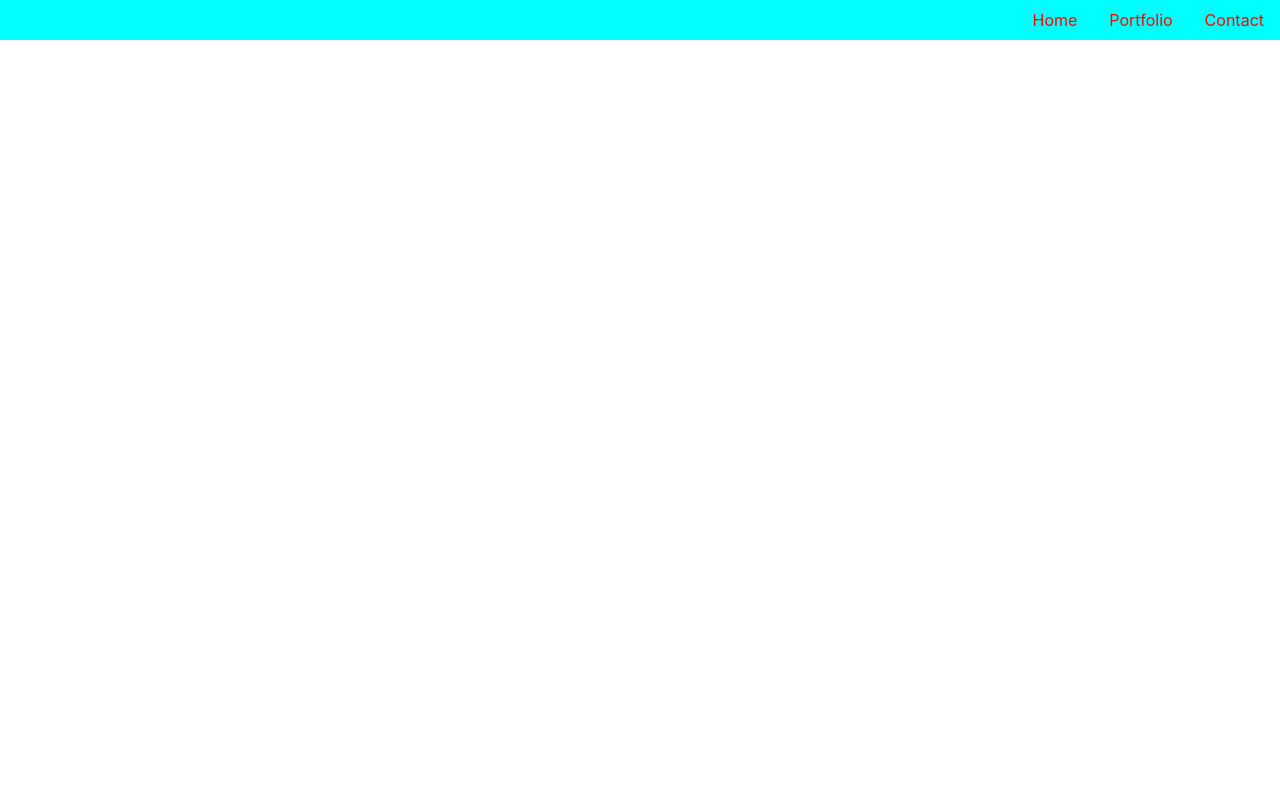
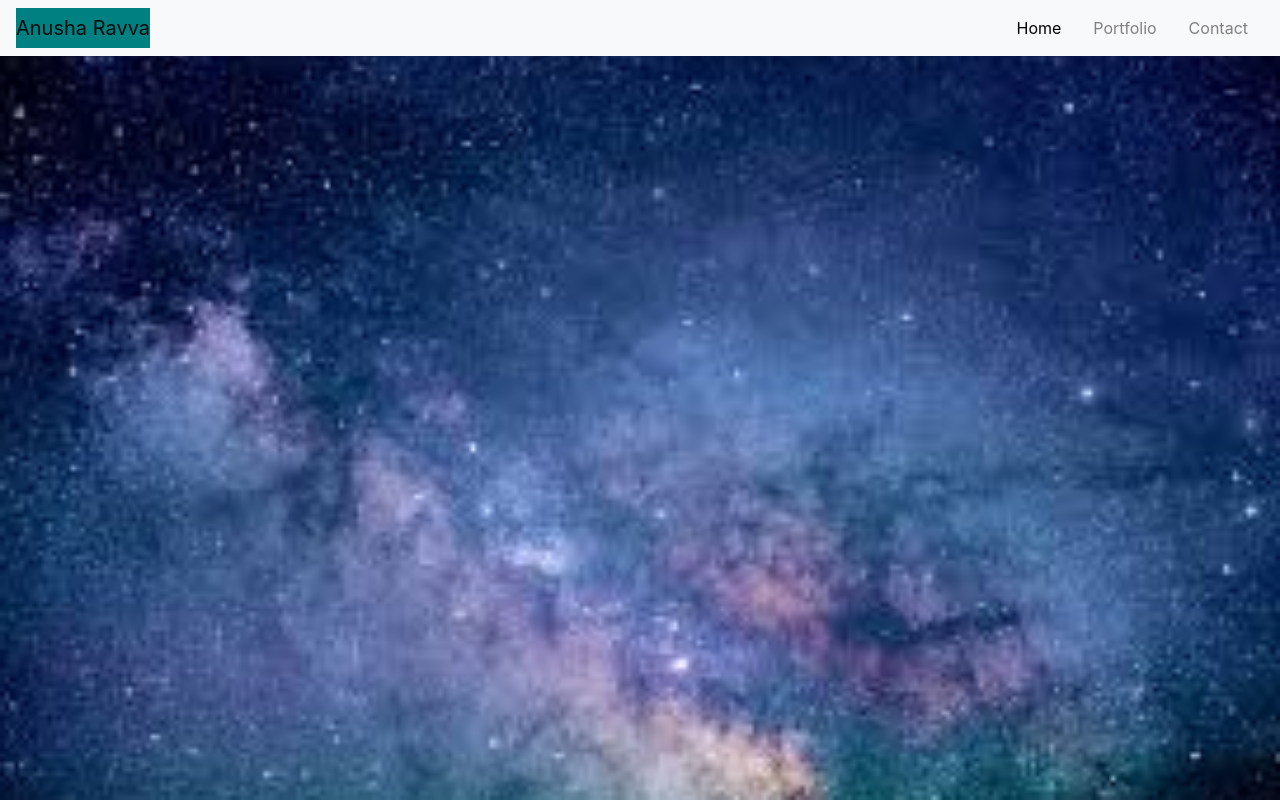
Before and after one commit to anurav18/ResponsivePortfolio, a plain HTML site: page index.html in a window 1280 px wide. Drawn offline with nearby package versions, Linux system fonts and the light colour scheme.

Commit message:
Navbar and Background-image set up

```diff
--- a/index.html
+++ b/index.html
@@ -8,10 +8,12 @@
     <link rel="stylesheet" href="style.css">
     <link rel="stylesheet" href="https://stackpath.bootstrapcdn.com/bootstrap/4.5.2/css/bootstrap.min.css" integrity="sha384-JcKb8q3iqJ61gNV9KGb8thSsNjpSL0n8PARn9HuZOnIxN0hoP+VmmDGMN5t9UJ0Z" crossorigin="anonymous">
 </head>
-<body>
-    <ul class="nav justify-content-end">
+<body class="body-image">
+    <nav class="navbar navbar-light bg-light">
+      <a class="navbar-brand" href="index.html">Anusha Ravva</a>
+      <ul class="nav justify-content-end">
         <li class="nav-item">
-          <a class="nav-link active" href="#">Home</a>
+          <a class="nav-link active" href="index.html">Home</a>
         </li>
         <li class="nav-item">
           <a class="nav-link" href="portfolio.html">Portfolio</a>
@@ -19,6 +21,8 @@
         <li class="nav-item">
           <a class="nav-link" href="contact.html">Contact</a>
         </li>
-      </ul>
+        </ul>
+      </nav>
+
 </body>
 </html>
--- a/style.css
+++ b/style.css
@@ -1,7 +1,27 @@
 .nav{
-    background-color: aqua;
+    background-color: lightgray;
 }
 
 .nav-link{
-    color: red;
+    color: gray;
 }
+a.active{
+       color:black;
+}
+ul.justify-content-end {
+background-color:transparent;
+}
+.navbar-brand{
+    background-color: teal;
+}
+
+.body-image{
+
+  width: 100%;
+  height: 100%;
+  background-image: url(assets/backgroundimage.jpeg);
+  background-repeat: no-repeat;
+  background-size: cover;
+  display: block;
+
+}
```
Also changed, not shown: contact.html (+5 -2 lines), portfolio.html (+5 -2 lines), assets/backgroundimage.jpeg (added).
